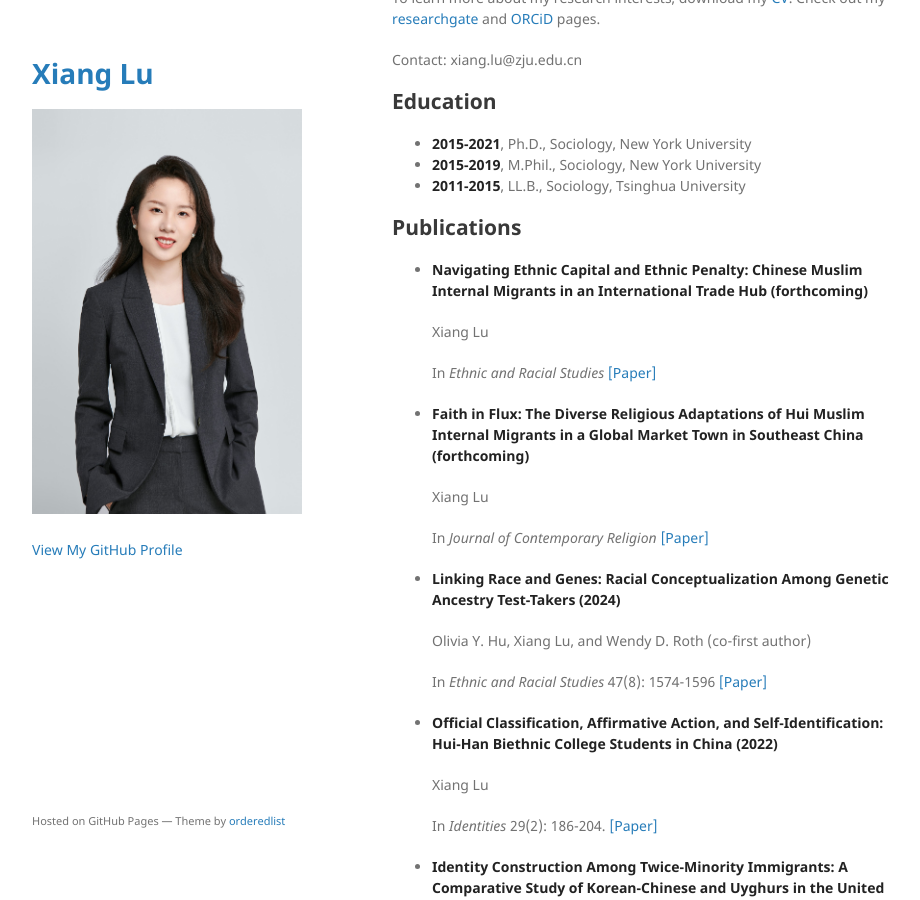
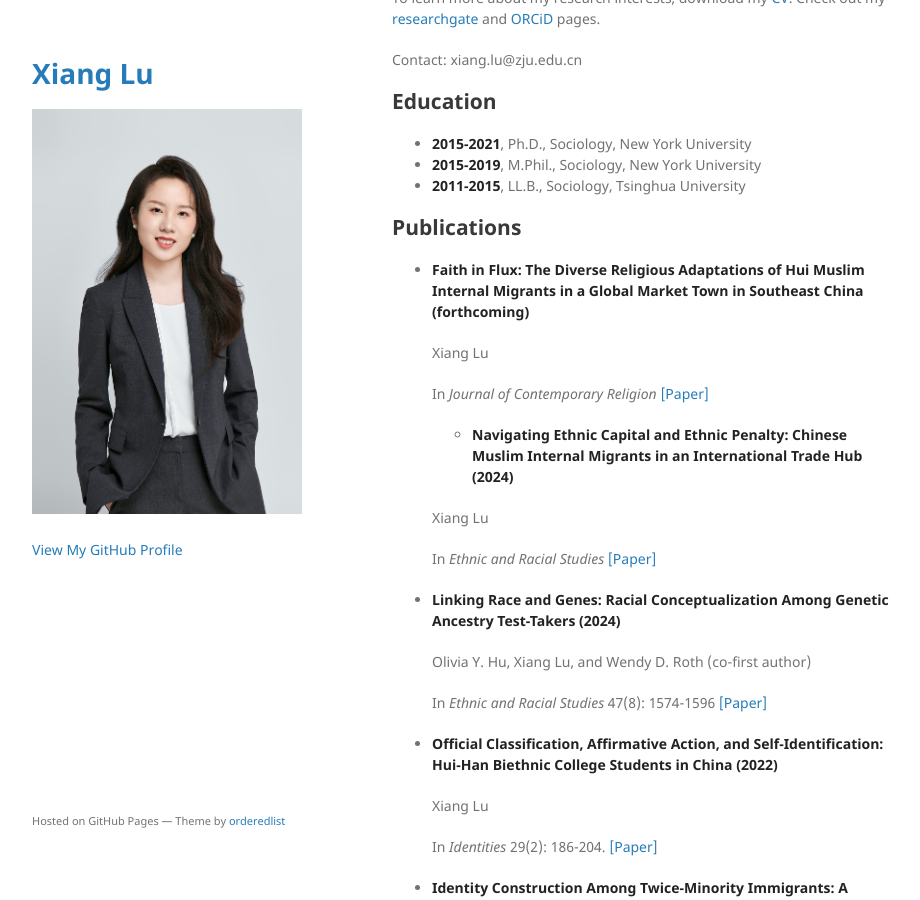
Before and after one commit to xianglusoc/xianglusoc.github.io, a Jekyll site: the page built from index.md, in a window 1280 px wide and 900 px high, scrolled down 364 px. Shown: the whole window, without its empty margins (178-1098 px from the left). Built offline with Jekyll 4.4.1, drawn with Linux system fonts in a browser that asks for light colours; our own code applies the rules of GitHub Pages for plain Markdown files; the repository's description, which GitHub fills in, is left out.

Commit message:
Update index.md

```diff
--- a/index.md
+++ b/index.md
@@ -17,17 +17,17 @@ Contact: xiang.lu@zju.edu.cn
 
 ## Publications
 
-- **Navigating Ethnic Capital and Ethnic Penalty: Chinese Muslim Internal Migrants in an International Trade Hub (forthcoming)**
-
-  Xiang Lu
-
-  In *Ethnic and Racial Studies* [[Paper]](https://www.tandfonline.com/doi/abs/10.1080/01419870.2024.2388688)
-
 - **Faith in Flux: The Diverse Religious Adaptations of Hui Muslim Internal Migrants in a Global Market Town in Southeast China (forthcoming)**
 
   Xiang Lu
 
   In *Journal of Contemporary Religion* [[Paper]](https://www.researchgate.net/publication/377209037_Faith_in_Flux_The_Diverse_Religious_Adaptations_of_Hui_Muslim_Internal_Migrants_in_a_Global_Market_Town_in_Southeast_China)
+
+  - **Navigating Ethnic Capital and Ethnic Penalty: Chinese Muslim Internal Migrants in an International Trade Hub (2024)**
+
+  Xiang Lu
+
+  In *Ethnic and Racial Studies* [[Paper]](https://www.tandfonline.com/doi/abs/10.1080/01419870.2024.2388688)
 
 - **Linking Race and Genes: Racial Conceptualization Among Genetic Ancestry Test-Takers (2024)**
 
```
